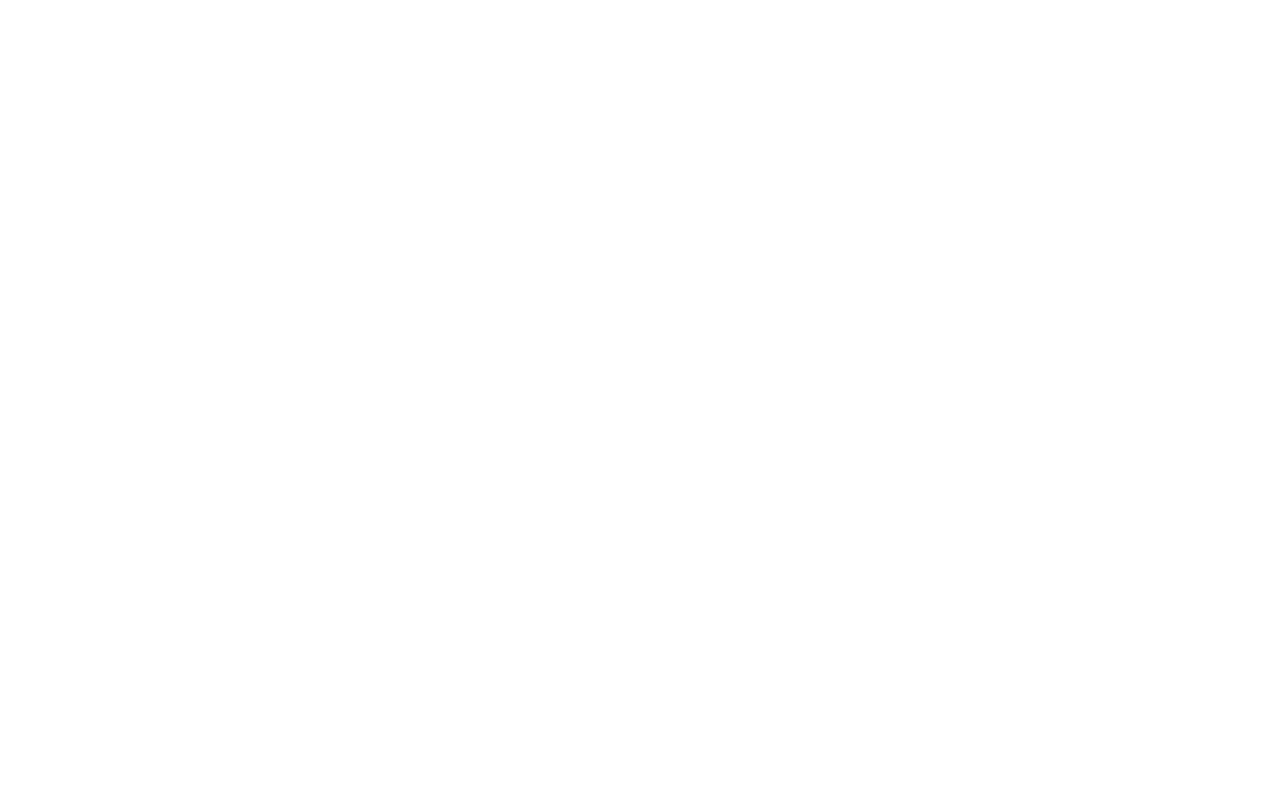
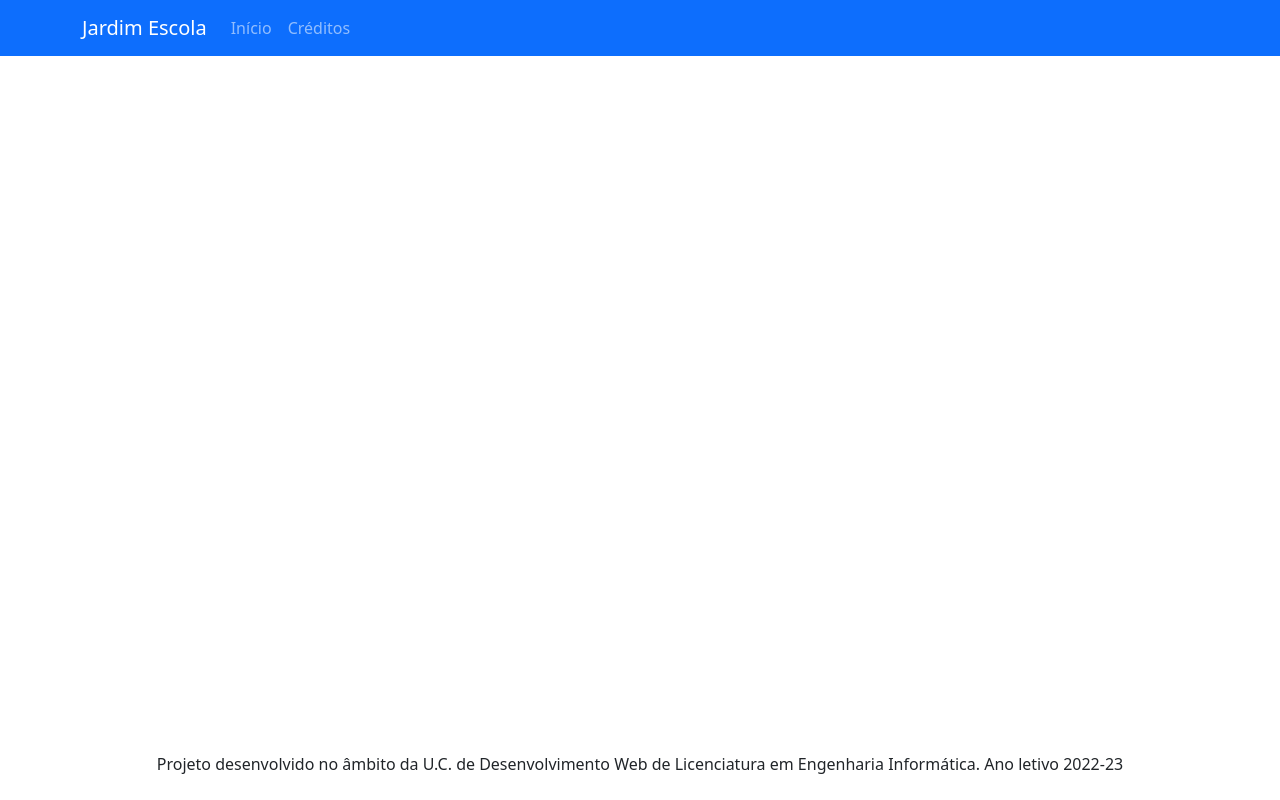
Before and after one commit to IPT-DW-2223/JardimEscola-React, a React (Create React App) app: page / in a window 1280 px wide. Built offline with nearby package versions, Linux system fonts and the light colour scheme.

Commit message:
Adicionado header e footer

```diff
--- a/package.json
+++ b/package.json
@@ -6,7 +6,7 @@
     "@testing-library/jest-dom": "^5.16.5",
     "@testing-library/react": "^13.4.0",
     "@testing-library/user-event": "^13.5.0",
-    "bootstrap": "^5.2.3",
+    "bootstrap": "^5.3.0-alpha3",
     "react": "^18.2.0",
     "react-bootstrap": "^2.7.4",
     "react-dom": "^18.2.0",
--- a/src/App.js
+++ b/src/App.js
@@ -1,6 +1,40 @@
+
+//import 'bootstrap/dist/css/bootstrap.min.css';
+
+import Container from 'react-bootstrap/Container';
+import Nav from 'react-bootstrap/Nav';
+import Navbar from 'react-bootstrap/Navbar';
 
 function App() {
+   return (
+      <body>
 
+         <header>
+            <Navbar bg="primary" variant="dark">
+               <Container>
+                  <Navbar.Brand href="#home">Jardim Escola</Navbar.Brand>
+                  <Nav className="me-auto">
+                     <Nav.Link href="#home">Início</Nav.Link>
+                     <Nav.Link href="#creditos">Créditos</Nav.Link>
+                  </Nav>
+               </Container>
+            </Navbar>
+         </header>
+
+         <div classname="Container">
+
+         </div>
+
+         <footer>
+            <div className='text-center p-2 fixed-bottom'>
+               <p>
+                  Projeto desenvolvido no âmbito da U.C. de Desenvolvimento Web de Licenciatura em Engenharia Informática. Ano letivo 2022-23
+               </p>
+            </div>
+         </footer>
+
+      </body>
+   );
 }
 
 export default App;
```
Also changed, not shown: src/Icons/Escola_Logo.png (added), 1 other file (tests, documents, lock files or other folders).
